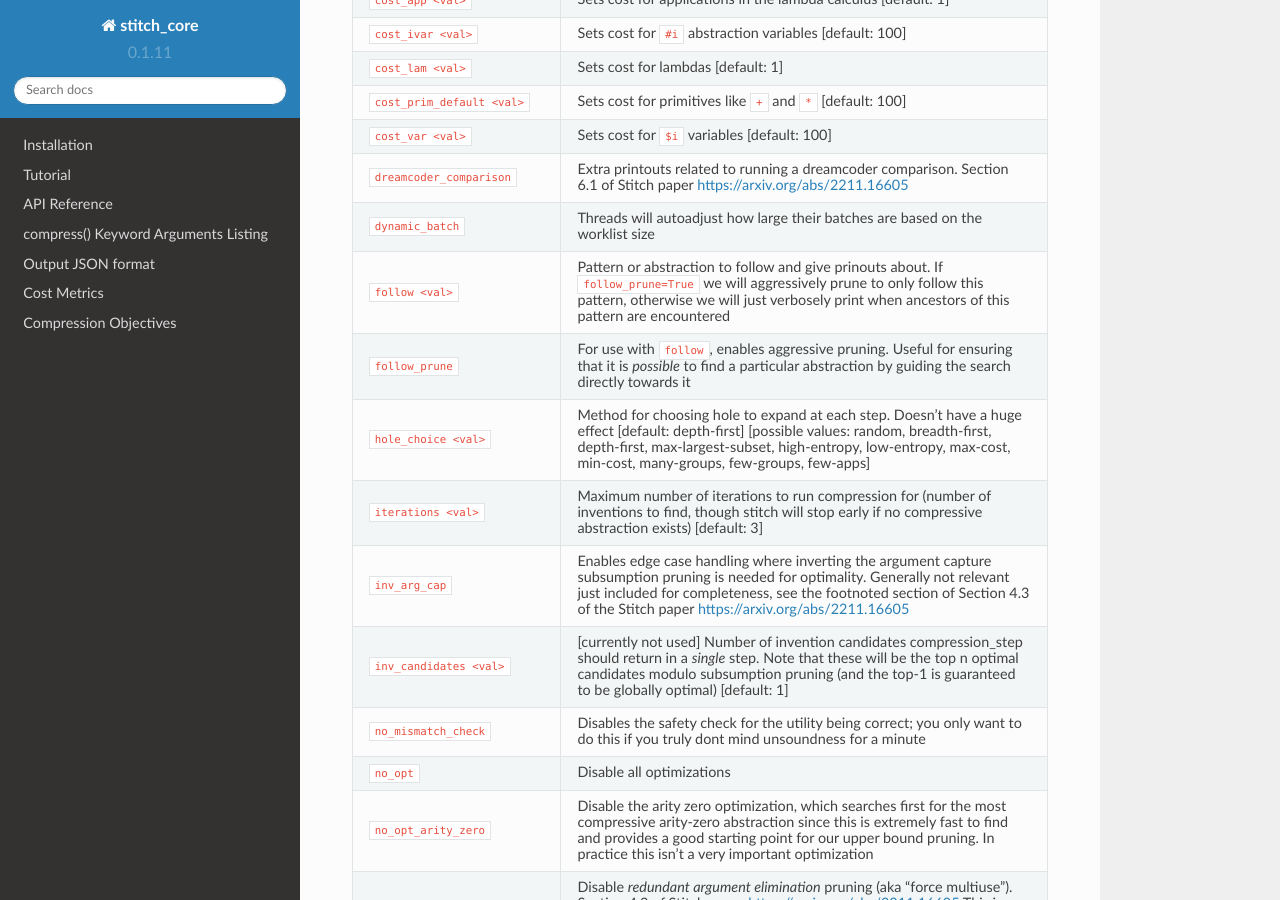
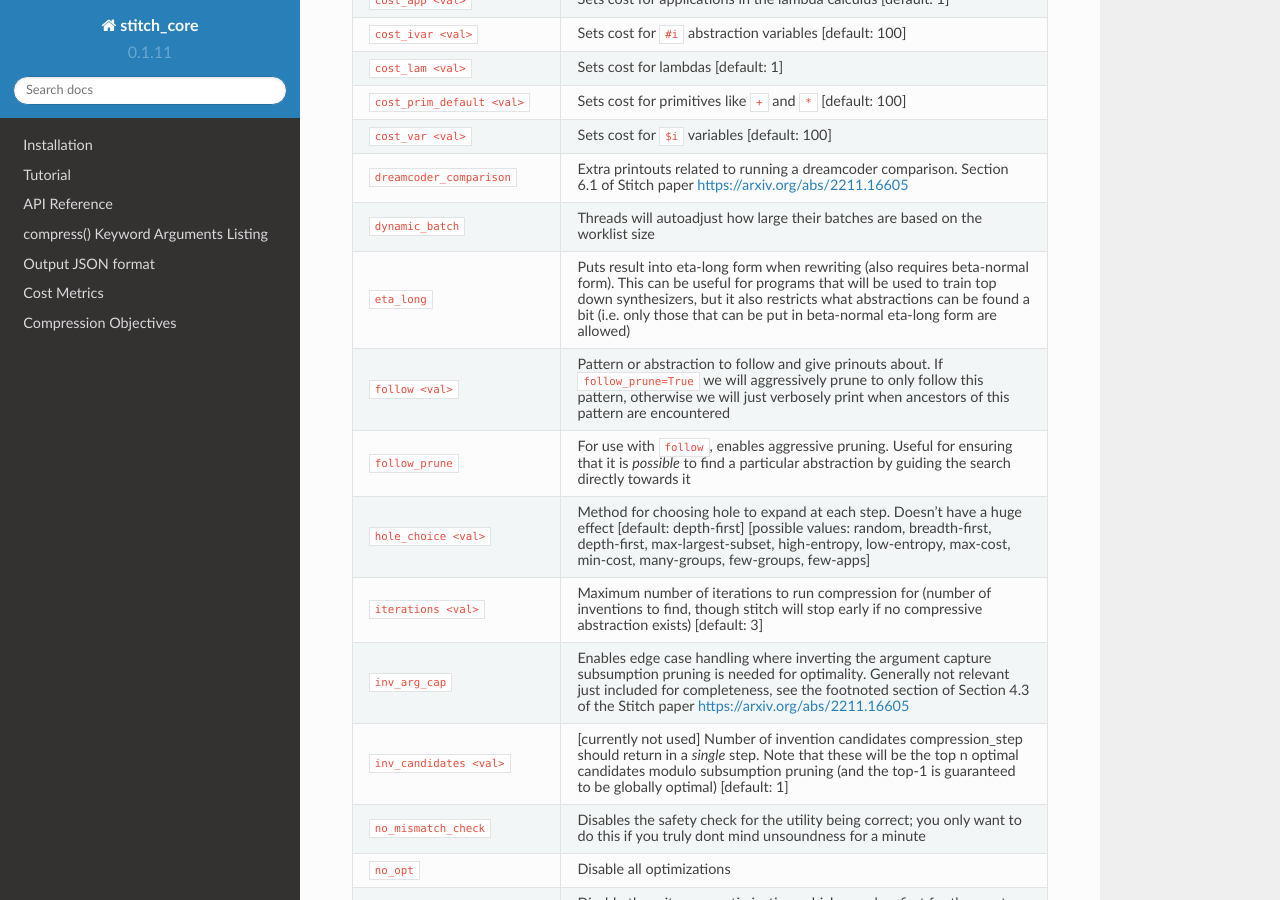
Before and after one commit to mlb2251/stitch_bindings, a Sphinx documentation site: the page built from docs/source/generated_kwargs_table.rst, in a window 1280 px wide and 900 px high, scrolled down 462 px. Built offline with Sphinx 7.4.7 and the Read the Docs theme 2.0.0, drawn with Linux system fonts in a browser that asks for light colours.

```diff
--- a/Cargo.toml
+++ b/Cargo.toml
@@ -12,7 +12,7 @@ name = "stitch_core"
 
 [dependencies]
 # stitch_core = { path = "../stitch"}
-stitch_core = { git = "https://github.com/mlb2251/stitch", rev = "5dcdac70245b3f7b57c279f59b4765e2a53c07ef"}
+stitch_core = { git = "https://github.com/mlb2251/stitch", rev = "25cb73a1f335d26af5ab15eba7e9ea7bccd82757"}
 pyo3 = {version = "0.17.3", features = ["extension-module"] }
 clap = { version = "3.1.0" }
 
--- a/docs/source/generated_kwargs_table.rst
+++ b/docs/source/generated_kwargs_table.rst
@@ -35,6 +35,11 @@
             https://arxiv.org/abs/2211.16605
         * - ``dynamic_batch``
           - Threads will autoadjust how large their batches are based on the worklist size
+        * - ``eta_long``
+          - Puts result into eta-long form when rewriting (also requires beta-normal form). This can
+            be useful for programs that will be used to train top down synthesizers, but it also
+            restricts what abstractions can be found a bit (i.e. only those that can be put in
+            beta-normal eta-long form are allowed)
         * - ``follow <val>``
           - Pattern or abstraction to follow and give prinouts about. If ``follow_prune=True`` we will
             aggressively prune to only follow this pattern, otherwise we will just verbosely print
```
Also changed, not shown: 1 other file.
